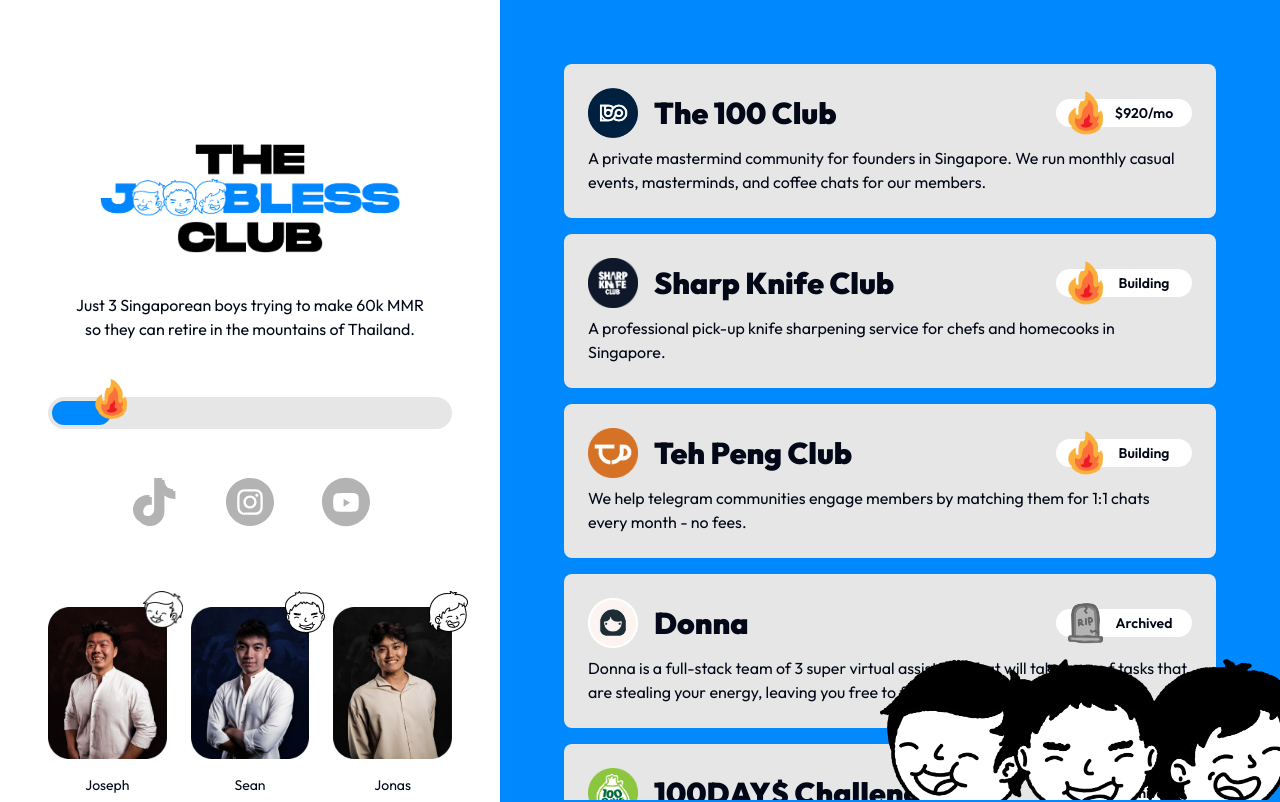
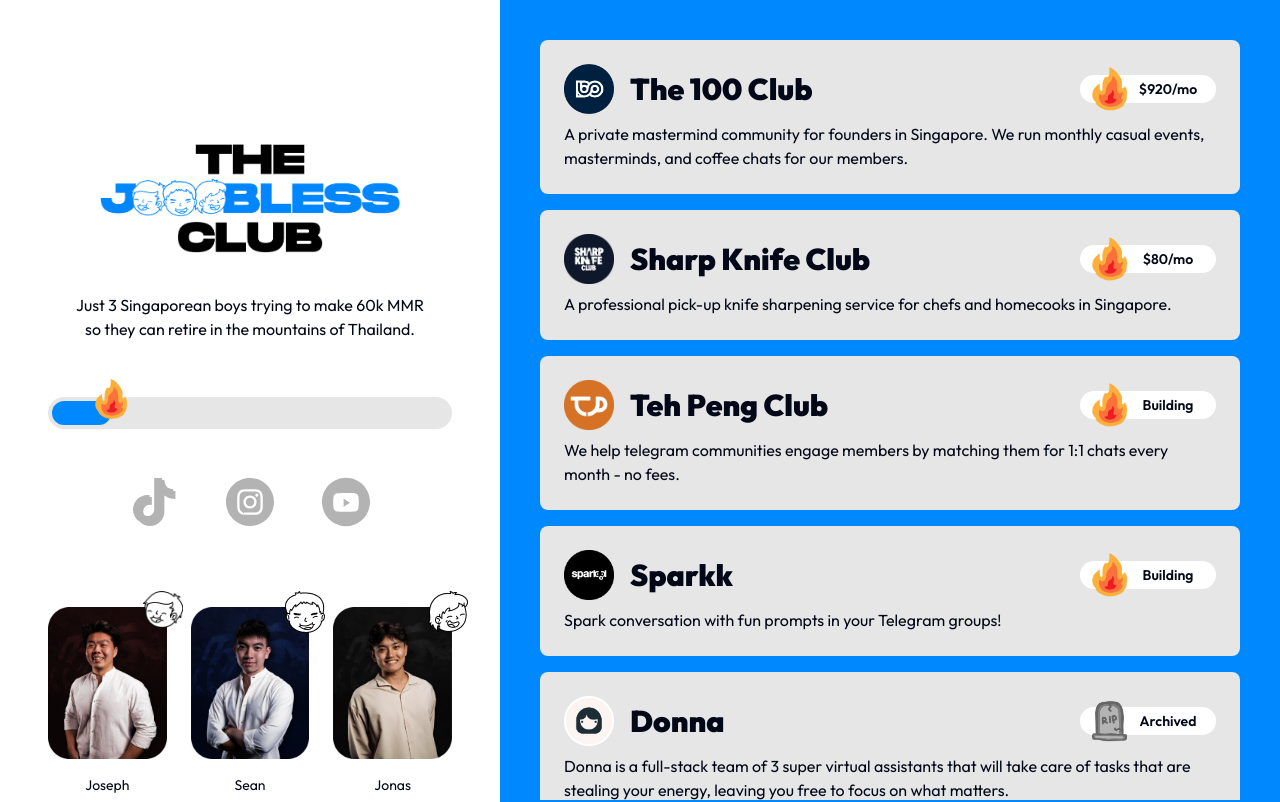
Before and after one commit to seantanyurong/jobless-club, a Next.js app: page / in a window 1280 px wide. Shown: the top 802 px of the page. Built offline with nearby package versions, Linux system fonts and the light colour scheme.

Commit message:
feature: add sparkk

```diff
--- a/app/page.tsx
+++ b/app/page.tsx
@@ -135,7 +135,7 @@
         </div>
       </div>
       <div className='lg:h-screen lg:overflow-scroll no-scrollbar w-full bg-primary relative'>
-        <ul className='space-y-4 p-6 lg:p-16'>
+        <ul className='space-y-4 p-10'>
           <li className='bg-secondary hover:bg-zinc-100 hover:scale-[1.01] duration-200 rounded-lg w-full p-4 lg:p-6 cursor-pointer'>
             <a href='https://the100club.io/' target='_blank'>
               <div className='flex items-center mb-2'>
@@ -207,7 +207,7 @@
                     alt='fire'
                     className='absolute left-2 top-1/2 -translate-y-1/2'
                   />
-                  <p className='text-xs font-semibold w-[65px] text-center'>Building</p>
+                  <p className='text-xs font-semibold w-[65px] text-center'>$80/mo</p>
                 </div>
                 <div className='bg-white rounded-full px-2 py-1 pl-12 relative hidden lg:block ml-auto'>
                   <Image
@@ -217,7 +217,7 @@
                     alt='fire'
                     className='absolute left-3 top-1/2 -translate-y-1/2'
                   />
-                  <p className='text-sm font-semibold w-[80px] text-center'>Building</p>
+                  <p className='text-sm font-semibold w-[80px] text-center'>$80/mo</p>
                 </div>
               </div>
               <p className='text-xs lg:text-base'>
@@ -267,6 +267,48 @@
               <p className='text-xs lg:text-base'>
                 We help telegram communities engage members by matching them for 1:1 chats every month - no fees.
               </p>
+            </a>
+          </li>
+          <li className='bg-secondary hover:bg-zinc-100 hover:scale-[1.01] duration-200 rounded-lg w-full p-4 lg:p-6 cursor-pointer'>
+            <a href='https://t.me/sparkk_social_bot' target='_blank'>
+              <div className='flex items-center mb-2'>
+                <Image
+                  src='/images/sparkk.png'
+                  width={25}
+                  height={25}
+                  alt='100 club logo'
+                  className='block lg:hidden mr-2'
+                />
+                <Image
+                  src='/images/sparkk.png'
+                  width={50}
+                  height={50}
+                  alt='100 club logo'
+                  className='hidden lg:block mr-4'
+                />
+                <h3 className='font-black text-base lg:text-3xl'>Sparkk</h3>
+                <div className='bg-white rounded-full px-1 py-1 pl-5 relative block lg:hidden ml-auto'>
+                  <Image
+                    src='/images/fire-drawing.png'
+                    width={15}
+                    height={15}
+                    alt='fire'
+                    className='absolute left-2 top-1/2 -translate-y-1/2'
+                  />
+                  <p className='text-xs font-semibold w-[65px] text-center'>Building</p>
+                </div>
+                <div className='bg-white rounded-full px-2 py-1 pl-12 relative hidden lg:block ml-auto'>
+                  <Image
+                    src='/images/fire-drawing.png'
+                    width={35}
+                    height={35}
+                    alt='fire'
+                    className='absolute left-3 top-1/2 -translate-y-1/2'
+                  />
+                  <p className='text-sm font-semibold w-[80px] text-center'>Building</p>
+                </div>
+              </div>
+              <p className='text-xs lg:text-base'>Spark conversation with fun prompts in your Telegram groups!</p>
             </a>
           </li>
           <li className='bg-secondary hover:bg-zinc-100 hover:scale-[1.01] duration-200 rounded-lg w-full p-4 lg:p-6 cursor-pointer'>
@@ -360,7 +402,7 @@
             </a>
           </li>
         </ul>
-        <Image
+        {/* <Image
           src='/images/team-drawing.png'
           width={400}
           height={400}
@@ -373,7 +415,7 @@
           height={300}
           alt='team'
           className='block lg:hidden ml-auto pt-10'
-        />
+        /> */}
       </div>
     </div>
   );
```
Also changed, not shown: public/images/sparkk.png (added).
